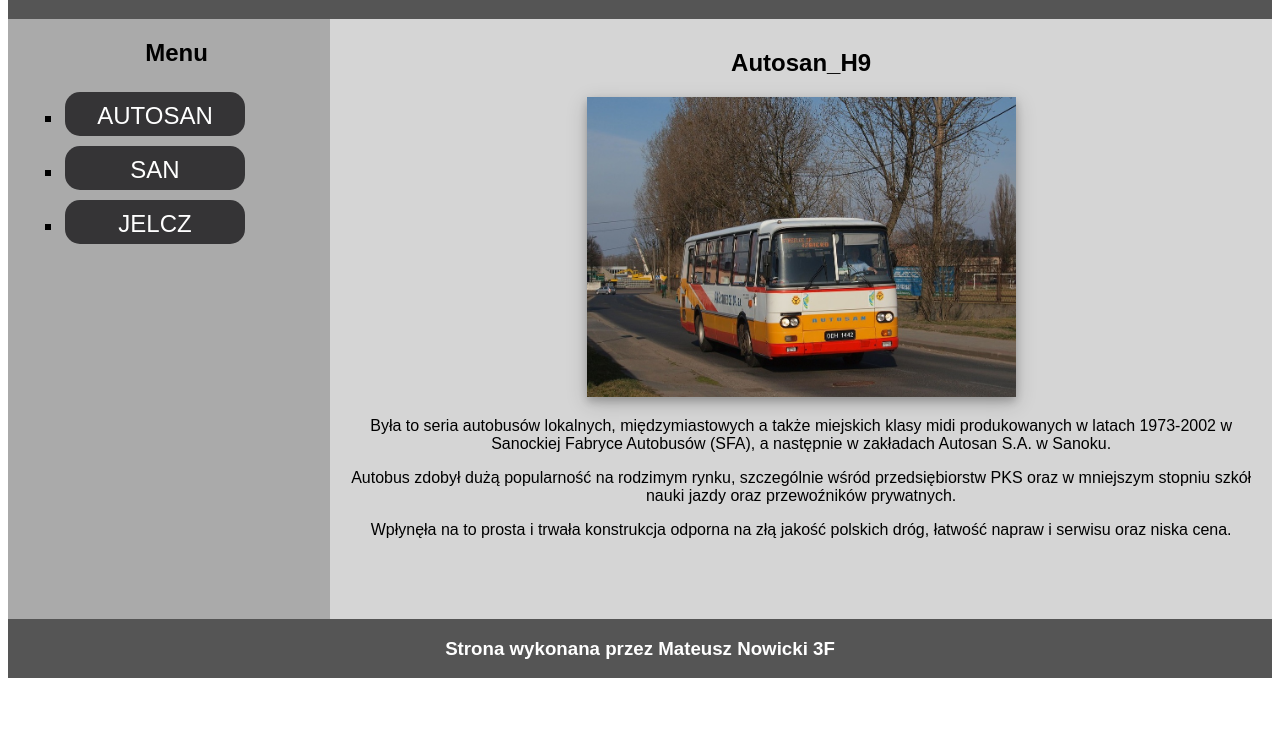
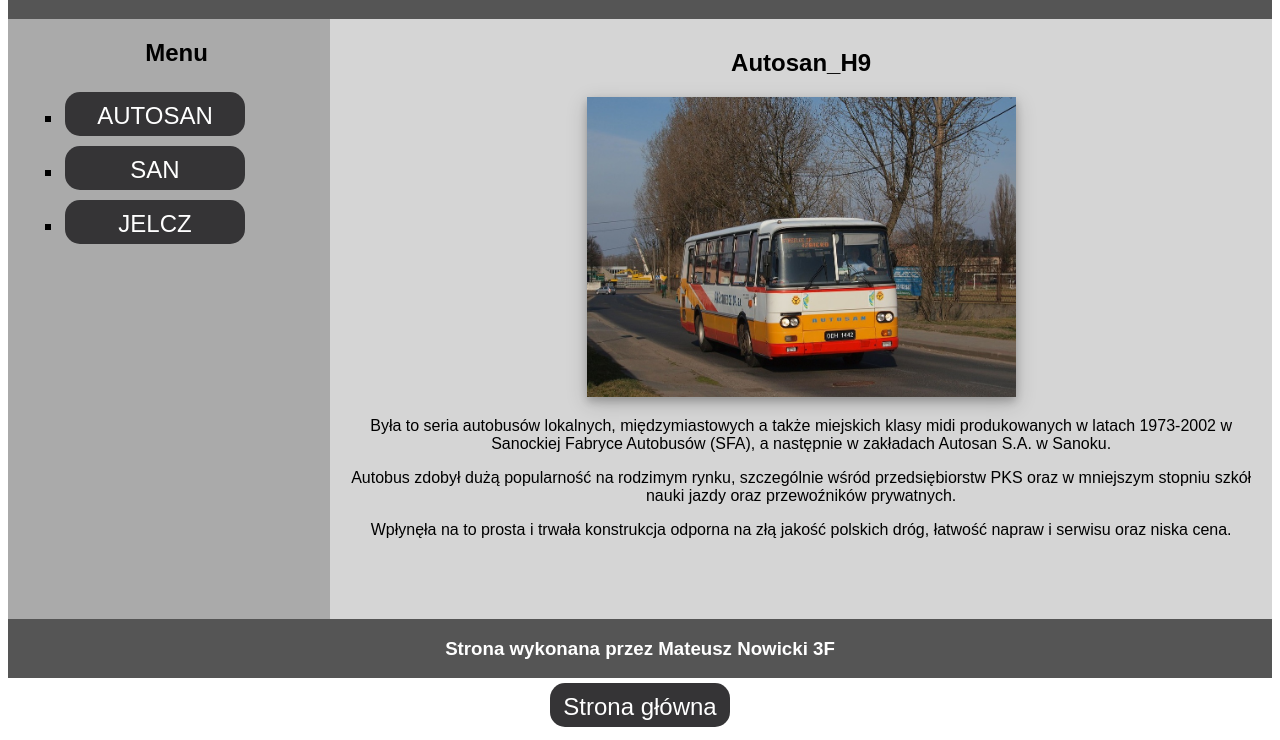
Before and after one commit to Mateusz-Nowicki/SchoolProjects, a plain HTML site: page Retrobusy/Autosan.html in a window 1280 px wide. Shown: the part 69-809 px from the top of the page. Drawn offline with Linux system fonts and the light colour scheme.

Commit message:
feat(structure): improved HTML structure

```diff
--- a/Retrobusy/Autosan.html
+++ b/Retrobusy/Autosan.html
@@ -6,6 +6,7 @@
     <title>Polskie autobusy</title>
     <meta name='viewport' content='width=device-width, initial-scale=1'>
     <link rel='stylesheet' type='text/css' media='screen' href='CSS/main.css'>
+    <link rel='stylesheet' type='text/css' media='screen' href='../mainCSS/GlobalCSS.css'>
 </head>
 <body>
     <div class="mainContainer">
@@ -46,6 +47,11 @@
         <div id="footer">
             <h3>Strona wykonana przez Mateusz Nowicki 3F</h3>
         </div>
+        <div id="backPage">
+            <form action="../index.html">
+                <button class="buttons">Strona główna</button>
+            </form>
+        </div>
     </div>
 </body>
 </html>
--- /dev/null
+++ b/mainCSS/GlobalCSS.css
@@ -0,0 +1,5 @@
+#backPage{
+    display: flex;
+    justify-content: center;
+    align-items: center;
+}
```
Also changed, not shown: Calendar/Kwiecien.html (+6 -0 lines), Calendar/Luty.html (+6 -1 lines), Calendar/Marzec.html (+6 -1 lines), Calendar/Styczen.html (+6 -1 lines), Calendar/index.html (+7 -1 lines), Remonty/index.html (+6 -0 lines), Retrobusy/index.html (+6 -0 lines), Retrobusy/jelcz.html (+6 -0 lines), index.html (+1 -1 lines), mainCSS/choosePageCSS.css (renamed from choosePageCSS.css).
